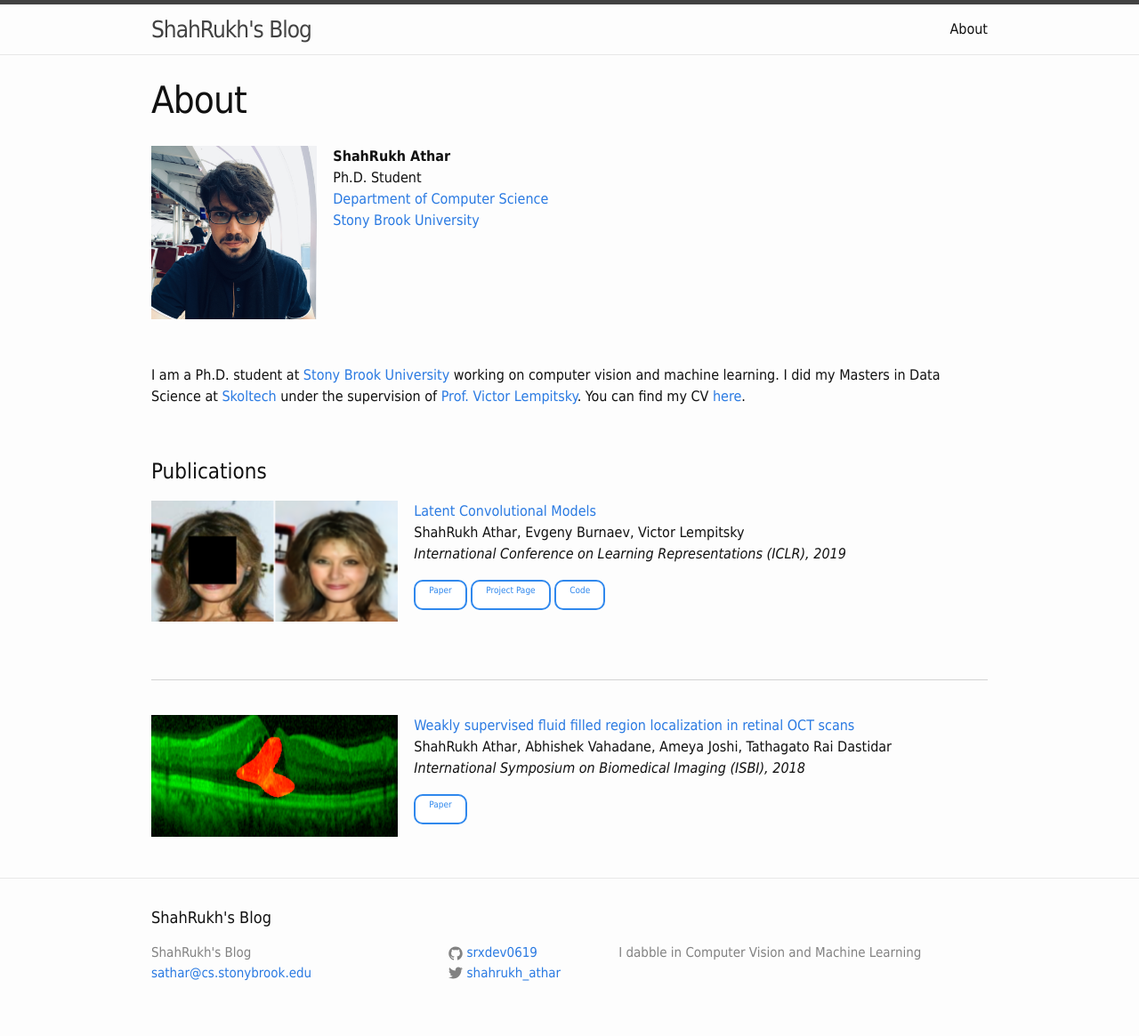
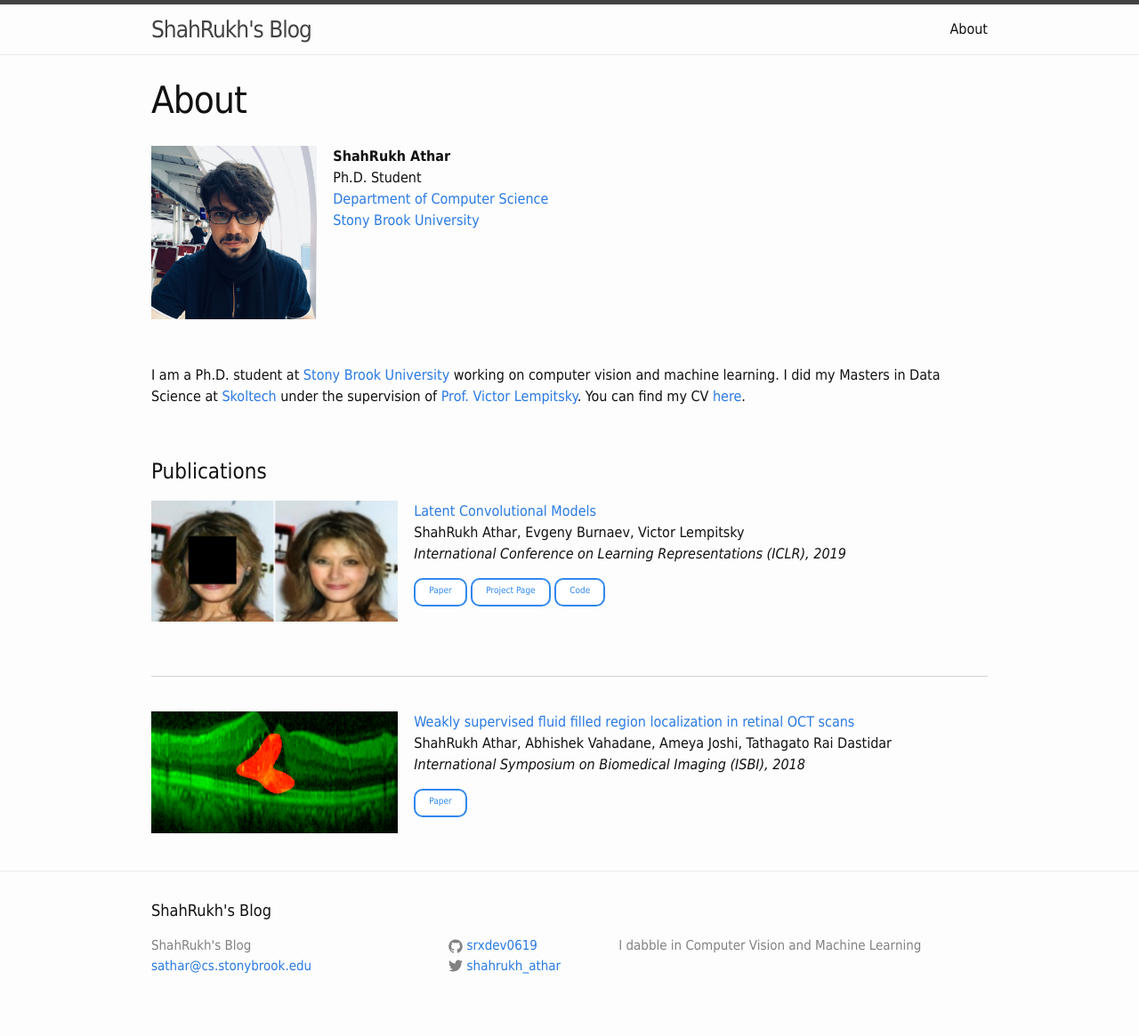
Before and after one commit to shahrukhathar/shahrukhathar.github.io, a Jekyll site: the page built from pages/about.md, in a window 1280 px wide. Shown: the whole page at 89% size. Built offline with Jekyll 4.4.1, drawn with Linux system fonts in a browser that asks for light colours; nearby versions of some CDN libraries; library files that are not in the unit come from our copies.

Commit message:
Updated Page

```diff
--- a/_sass/_base.scss
+++ b/_sass/_base.scss
@@ -209,8 +209,8 @@ pre {
     color: #3088ed !important;
     background: #ffff;
     border: 2px solid #3088ed;
-    padding-top: 2px;
-    padding-bottom: 8px;
+    padding-top: 4px;
+    padding-bottom: 4px;
     padding-left: 15px;
     padding-right: 15px;
     border-radius: 10px;
```
